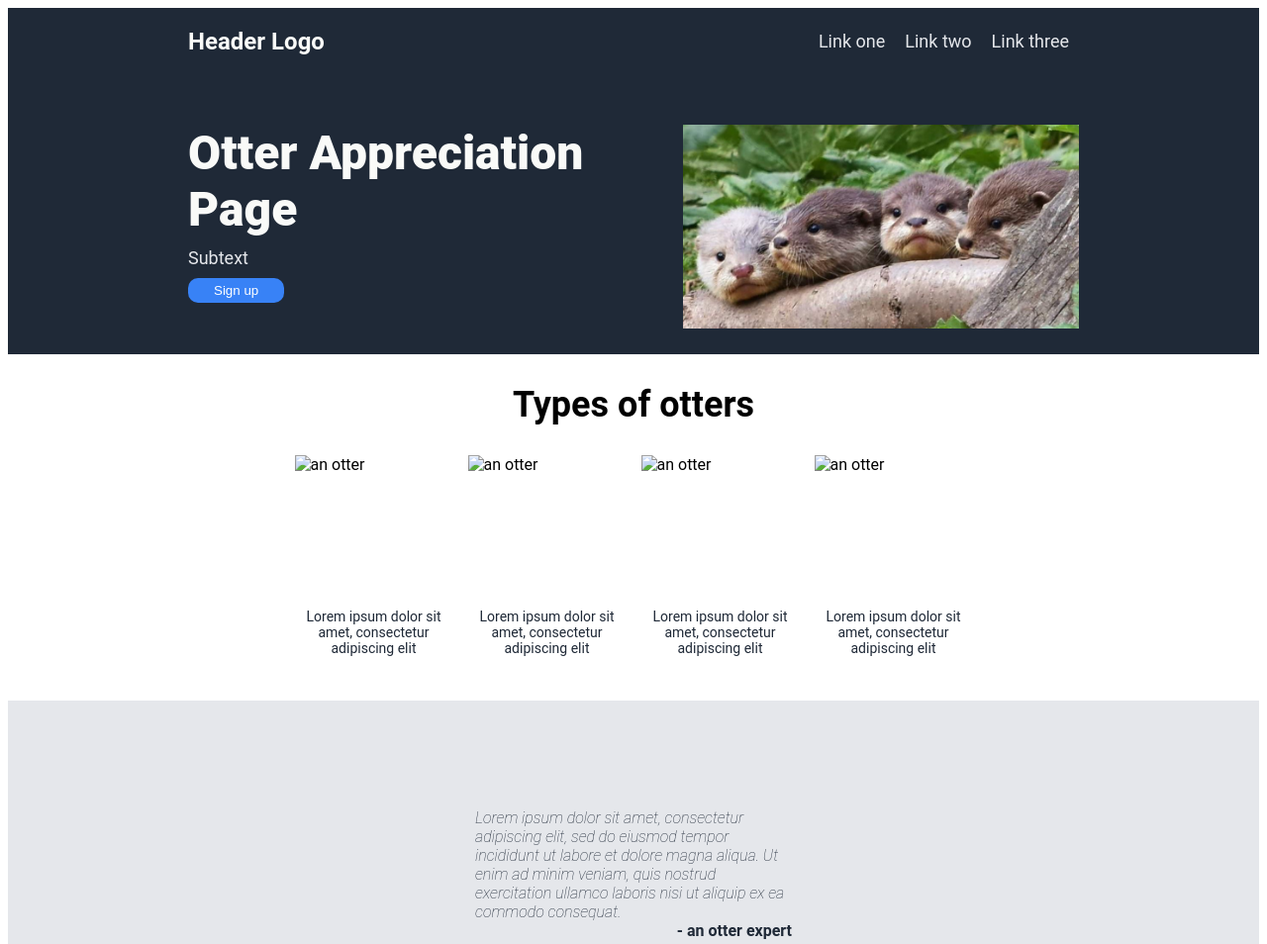
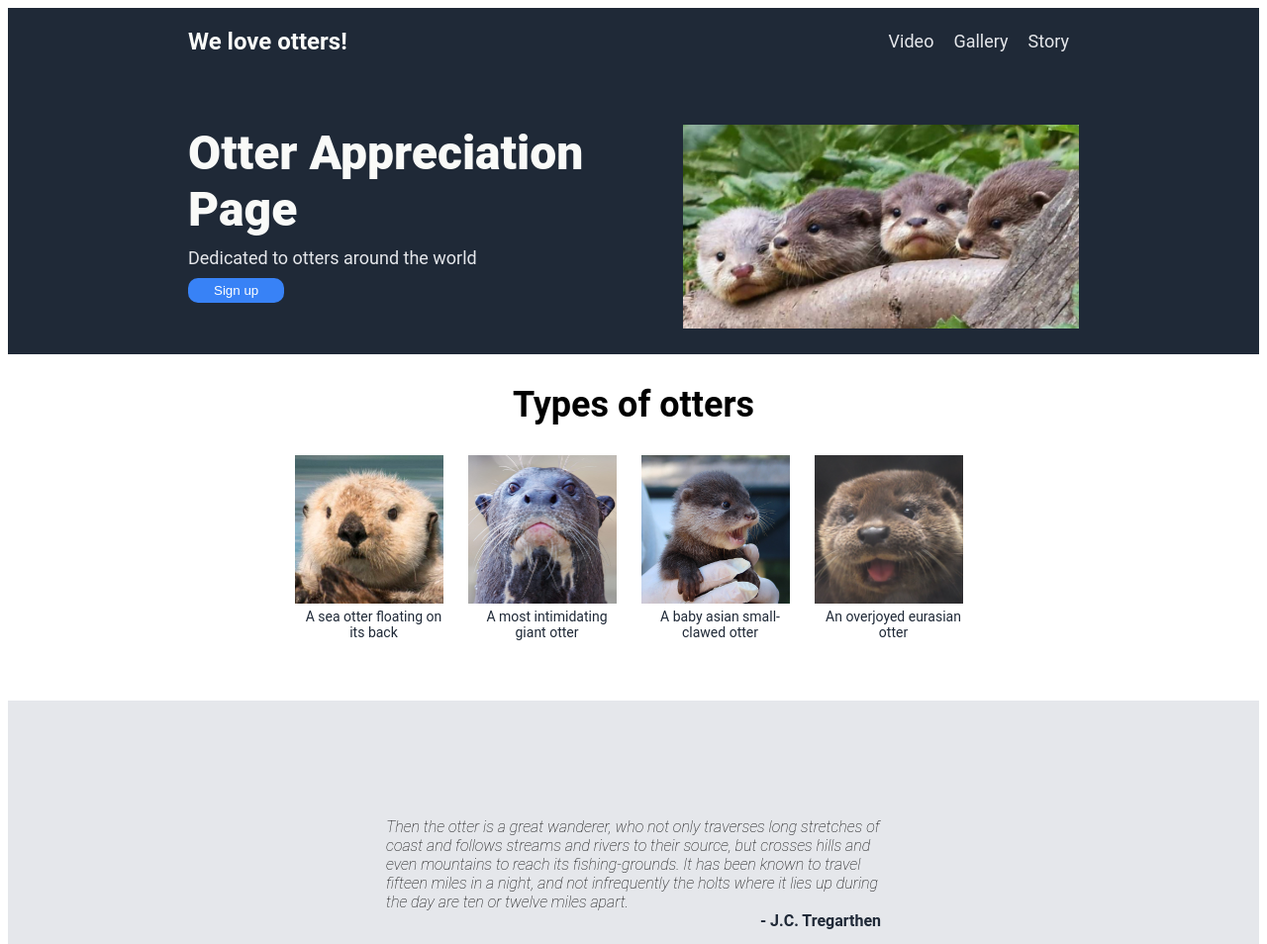
Before and after one commit to ryjw/landing-page, a plain HTML site: page index.html in a window 1280 px wide. Shown: the top 954 px of the page at 99% size. Drawn offline with Linux system fonts and the light colour scheme.

Commit message:
added images and finished the page
git status

```diff
--- a/index.html
+++ b/index.html
@@ -5,26 +5,26 @@
     <meta http-equiv="X-UA-Compatible" content="IE=edge">
     <meta name="viewport" content="width=device-width, initial-scale=1.0">
     <link rel="stylesheet" href="style.css">
-    <title>Otter central</title>
+    <title>Otter Appreciation!</title>
 </head>
 <body>
     <div class="header">
         <div class="header-container">
             <div class="header-top">
-                <h2 class="header-logo">Header Logo</h2>
+                <h2 class="header-logo">We love otters!</h2>
                 <li>
-                    <ul><a href="linkone">Link one</a></ul>
-                    <ul><a href="linktwo">Link two</a></ul>
-                    <ul><a href="linkthree">Link three</a></ul>
+                    <ul><a href="https://www.youtube.com/watch?v=ZfBFXRpp1cs">Video</a></ul>
+                    <ul><a href="https://www.inotternews.co.uk/category/pictures/">Gallery</a></ul>
+                    <ul><a href="https://en.wikisource.org/wiki/The_Life_Story_of_an_Otter">Story</a></ul>
                 </li>
             </div>
             <div class="header-bottom">
                 <div class="title-left">
                     <h1 class="title">Otter Appreciation Page</h1>
-                    <p class="title-subtext">Subtext</p>
+                    <p class="title-subtext">Dedicated to otters around the world</p>
                     <button class="header-button">Sign up</button>
                 </div>
-                    <img class="main-img" src="img/otter-army.jpeg" alt="A group of inquisitive otters standing tall">
+                    <img class="main-img" src="img/otter-army.jpeg" alt="A row of cute baby otters on a log">
             </div>
         </div>
     </div>
@@ -32,24 +32,25 @@
         <h2>Types of otters</h2>
         <div class="illustration-container">
             <div class="otterpics">
-                <img class="otter" src="" alt="an otter">
-                <sub class="ottertext">Lorem ipsum dolor sit amet, consectetur adipiscing elit</sub>
+                <img class="otter" src="img/seaotter.jpg" alt="an otter">
+                <sub class="ottertext">A sea otter floating on its back</sub>
             </div>
             <div class="otterpics">
-                <img class="otter" src="" alt="an otter">
-                <sub class="ottertext">Lorem ipsum dolor sit amet, consectetur adipiscing elit</sub>            </div>
+                <img class="otter" src="img/giantotter.jpeg" alt="an otter">
+                <sub class="ottertext">A most intimidating giant otter</sub>            </div>
             <div class="otterpics">
-                <img class="otter" src="" alt="an otter">
-                <sub class="ottertext">Lorem ipsum dolor sit amet, consectetur adipiscing elit</sub>            </div>
+                <img class="otter" src="img/asianotter.jpg" alt="an otter">
+                <sub class="ottertext">A baby asian small-clawed otter</sub>            </div>
             <div class="otterpics">
-                <img class="otter" src="" alt="an otter">
-                <sub class="ottertext">Lorem ipsum dolor sit amet, consectetur adipiscing elit</sub>            </div>
+                <img class="otter" src="img/eurasianotter.jpeg" alt="an otter">
+                <sub class="ottertext">An overjoyed eurasian otter</sub>            </div>
         </div>
     </div>
     <div class="quotation">
         <div class="quote-box">
-            <p class="quote">Lorem ipsum dolor sit amet, consectetur adipiscing elit, sed do eiusmod tempor incididunt ut labore et dolore magna aliqua. Ut enim ad minim veniam, quis nostrud exercitation ullamco laboris nisi ut aliquip ex ea commodo consequat. </p>
-            <p class="quote-attribution">- an otter expert</p>
+            <p class="quote">Then the otter is a great wanderer, who not only traverses long stretches of coast and follows streams and rivers to their source, but crosses hills and even mountains to reach its fishing-grounds. It has been known to travel fifteen miles in a night, and not infrequently the holts where it lies up during the day are ten or twelve miles apart.
+            </p>
+            <p class="quote-attribution">- J.C. Tregarthen</p>
         </div>
     </div>
     <div class="footer">
--- a/style.css
+++ b/style.css
@@ -9,7 +9,7 @@ body {
 }
 
 .footer {
-    height: 300px;
+    height: 250px;
 }
 
 .header-button, .footer-button {
@@ -139,7 +139,7 @@ h2 {
     justify-content: center;
     align-items: center;
     flex-direction: column;
-    width: 320px;
+    width: 500px;
     align-self: center;
 }
 
@@ -147,7 +147,6 @@ h2 {
     margin: 0;
     font-style: italic;
     font-weight:lighter;
-    color: #1F2937;
 }
 
 .quote-attribution {
@@ -173,6 +172,7 @@ h2 {
     width: 500px;
     color: white;
     background-color: #3882F6;
+    border-radius: 20px;
 }
 
 .footer-text {
```
Also changed, not shown: img/asianotter.jpg (added), img/eurasianotter.jpeg (added), img/giantotter.jpeg (added), img/sea otter.jpeg (added), img/seaotter.jpg (added).
